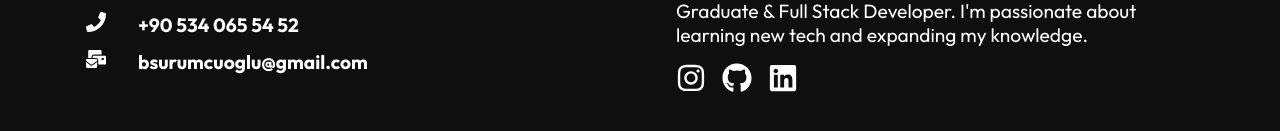
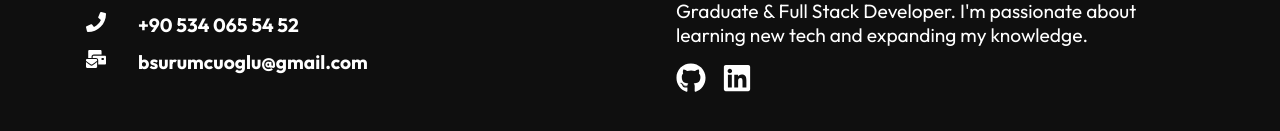
Before and after one commit to burakS-cloud/my_portfolio, a React (Vite) app: page / in a window 1280 px wide. Shown: the part 1831-1962 px from the top of the page. Built offline with nearby package versions, Linux system fonts and the light colour scheme.

Commit message:
remove instagram from footer

```diff
--- a/src/components/Footer.jsx
+++ b/src/components/Footer.jsx
@@ -5,7 +5,6 @@ import {
   FaHome,
   FaPhone,
   FaMailBulk,
-  FaInstagram,
   FaLinkedin,
   FaGithub,
 } from "react-icons/fa";
@@ -50,14 +49,6 @@ const Footer = () => {
             expanding my knowledge.
           </p>
           <div className="social">
-            <FaInstagram
-              onClick={() =>
-                (window.location.href =
-                  "https://www.instagram.com/surumcuoglu/")
-              }
-              size={30}
-              style={{ color: "#fff", marginRight: "1rem", cursor: "pointer" }}
-            />
             <FaGithub
               onClick={() =>
                 (window.location.href = "https://github.com/burakS-cloud")
```
